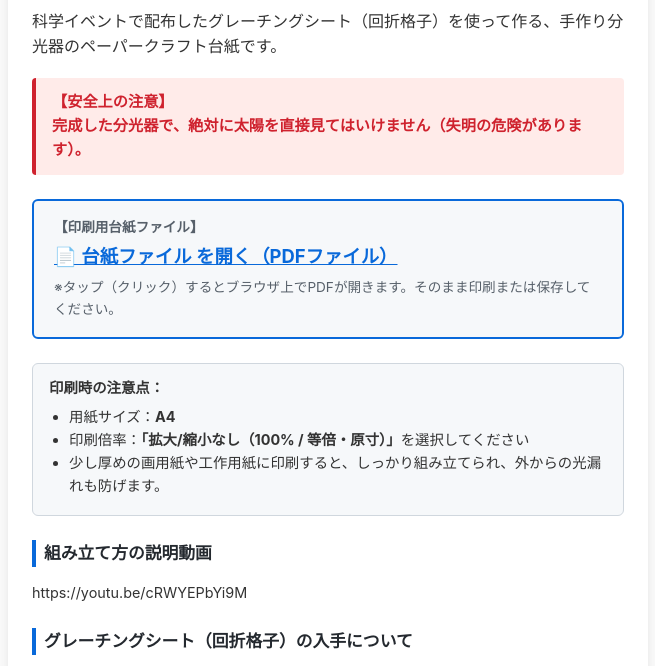
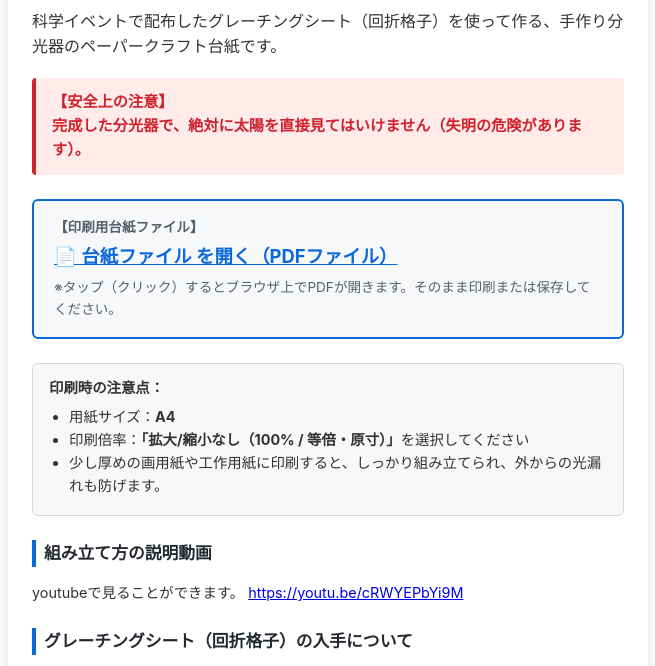
Before and after one commit to aitcmdt/diy-spectro-sheet2026, a plain HTML site: page index.html in a window 1280 px wide. Shown: the part 100-766 px from the top of the page, without its empty margins (312-967 px from the left). Drawn offline with Linux system fonts and the light colour scheme.

Commit message:
Update YouTube link to be clickable

```diff
--- a/index.html
+++ b/index.html
@@ -126,7 +126,10 @@
 
     <h2>組み立て方の説明動画</h2>
     <p style="font-size: 0.9rem;">
-    https://youtu.be/cRWYEPbYi9M
+      youtubeで見ることができます。
+    <a href="https://youtu.be/cRWYEPbYi9M">
+      https://youtu.be/cRWYEPbYi9M
+    </a>
     </p>
 
     <h2>グレーチングシート（回折格子）の入手について</h2>
```
